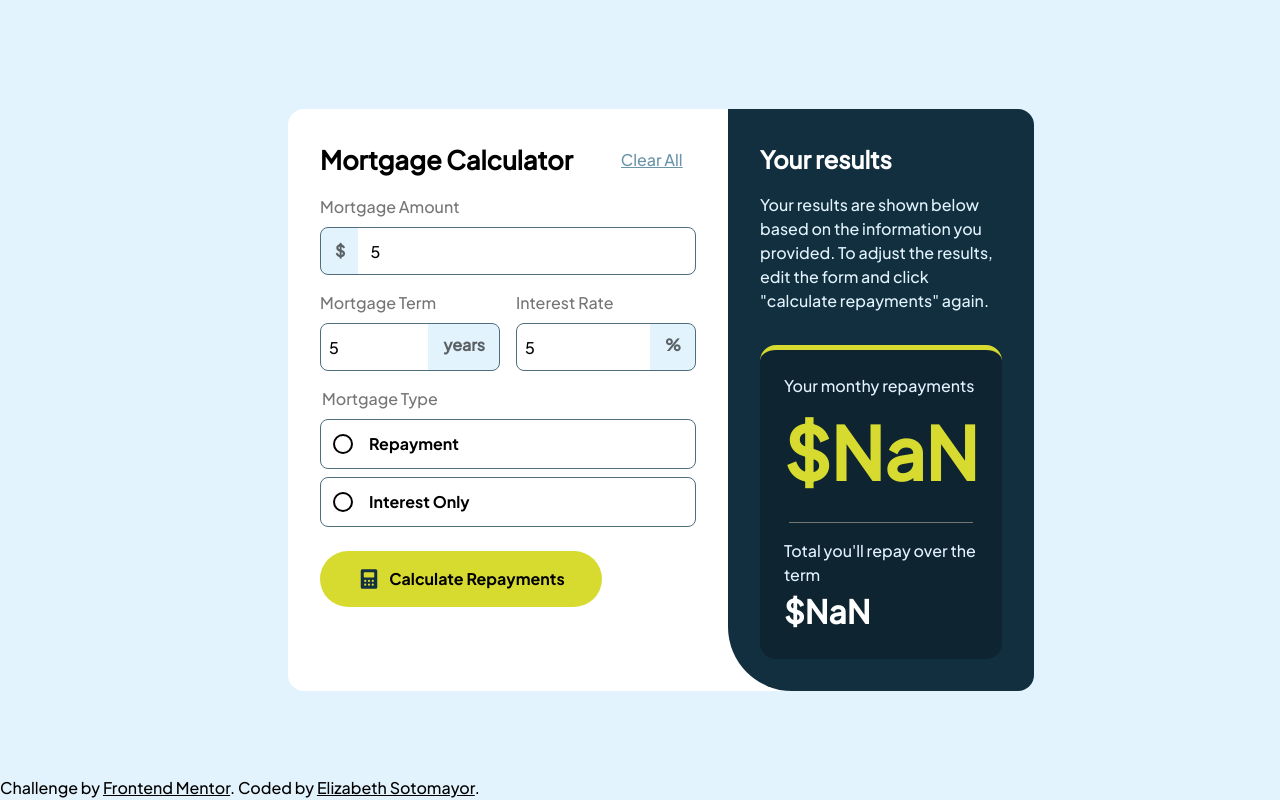
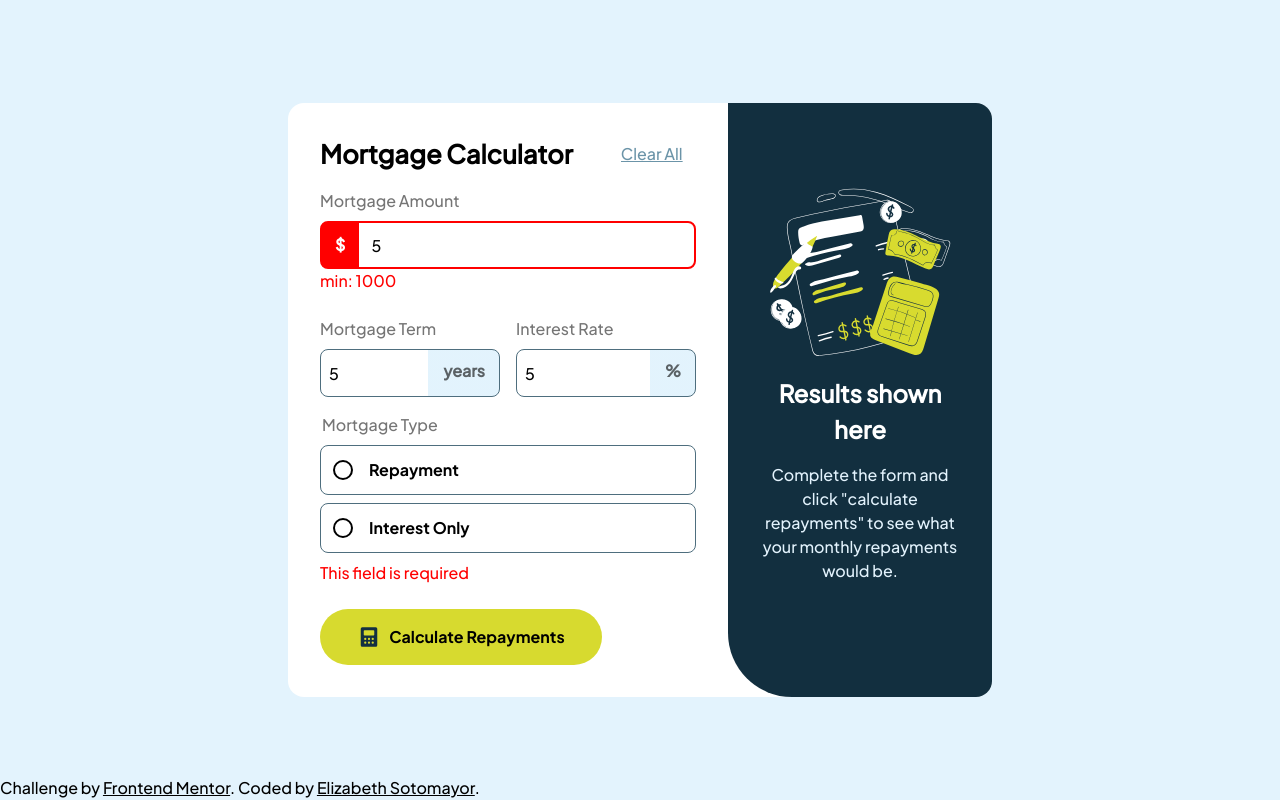
Before and after one commit to elizabethrsotomayor/mortgage-repayment-calculator-main, a React (Vite) app: page / in a window 1280 px wide. Both pictures are taken after typing "5", "5", "5" into the empty fields and a click on the button "Calculate Repayments". Built offline with nearby package versions, Linux system fonts and the light colour scheme.

Commit message:
fix custom input validation using react-hook-form

```diff
--- a/package.json
+++ b/package.json
@@ -10,6 +10,7 @@
     "preview": "vite preview"
   },
   "dependencies": {
+    "animated-number-react": "^0.1.2",
     "react": "^18.3.1",
     "react-dom": "^18.3.1",
     "react-hook-form": "^7.53.0"
--- a/src/Calculator.css
+++ b/src/Calculator.css
@@ -276,16 +276,16 @@ input[type=number]::-webkit-outer-spin-button {
     }
 
     /* CUSTOM INPUT VALIDATION ON DESKTOP */
-    .text-field:user-invalid {
+    /* .text-field:user-invalid {
         border: 2px solid red;
-    }
+    } */
 
     /* TODO: Figure out how to turn static overlay label white when invalid input */
     /* .static-overlay-labels:has(+ .text-field:user-invalid) {
         color: white !important;
     } */
 
-    .error-label {
+    /* .error-label {
         color: white !important
     }
     .error_p {
@@ -318,10 +318,40 @@ input[type=number]::-webkit-outer-spin-button {
     .text-field-rate:user-invalid {
         border: 2px solid red;
         background-image: linear-gradient(to right, white 0 75%, red 50% 100%);
-    }
+    } */
 
     /* .radio-btns:user-invalid + span::after {
         color: red;
         content: "This field is required";
     } */
+
+    .error-p {
+        display: block;
+        color: red;
+        margin-bottom: 0.5rem;
+    }
+
+    .error-label::after {
+        color: white;
+    }
+
+    .error-input {
+        border: 2px solid red;
+    }
+
+    .error-input:focus {
+        border: 2px solid red;
+    }
+
+    .text-field-amount.error-input, .text-field-amount.error-input:focus {
+        background-image: linear-gradient(to right, red 0% 10%, white 10% 100%);
+    }
+
+    .text-field-term.error-input, .text-field-term.error-input:focus {
+        background-image: linear-gradient(to right, white 0 60%, red 50% 100%);
+    }
+
+    .text-field-rate.error-input, .text-field-rate.error-input:focus {
+        background-image: linear-gradient(to right, white 0 75%, red 50% 100%);
+    }
 }
--- a/src/Calculator.jsx
+++ b/src/Calculator.jsx
@@ -1,45 +1,45 @@
 import './Calculator.css';
 import Icon from '../assets/images/icon-calculator.svg'
+import Results from './Results';
 import { useForm } from 'react-hook-form';
+import { useState, useEffect } from 'react';
 
-function Calculator({submitted, setSubmit, mortgageAmt, setMortgageAmt, term, setTerm, rate, setRate, type, setMortgageType, monthlyTotal, setMonthlyTotal, totalRepayment, setTotalRepayment}) {
-  // const {
-  //   register,
-  //   handleSubmit,
-  //   formState: { errors },
-  //   reset
-  // } = useForm();
+function Calculator() {
+
+  const [inputs, setInputs] = useState("");
+
+  const {
+    register,
+    handleSubmit,
+    formState: { errors },
+    watch,
+    reset
+  } = useForm();
+
+  const selectedValue = watch('mortgageType');
 
   // Handle submission of calculator form
-  const handleSubmit = (event) => {
-    event.preventDefault();
-    setSubmit(true);
-
-    let monthlyPayment;
-    const interestRatePercent = rate / 100;
-
-    if (type === "repayment"){
-      monthlyPayment = (mortgageAmt * (interestRatePercent / 12)) / (1 - Math.pow((1 + (interestRatePercent / 12)), -12*term));
-    } else if (type === "interest-only") {
-      monthlyPayment = (mortgageAmt * interestRatePercent) / 12
-    }
-
-    let repayTotal = (monthlyPayment * 12) * term;
-
-    monthlyTotal = setMonthlyTotal(monthlyPayment);
-    totalRepayment = setTotalRepayment(repayTotal);
+  const submitForm = (data) => {
+    // console.log(data);
+    setInputs(data);
   }
 
+  useEffect(() => {
+    console.log(inputs);
+  }, [inputs]);
+
   const resetForm = () => {
-    setSubmit(false);
-    setMortgageAmt("");
-    setTerm("");
-    setRate("");
-    setMortgageType("");
+    setInputs({});
+    reset({
+      amount: '',
+      term: '',
+      interest: '',
+      mortgageType: ''
+    })
   }
 
-  return (
-    <>
+    return (
+      <>
       <div className="calculator-container">
 
         <div className="heading-clear-container">
@@ -47,77 +47,86 @@ function Calculator({submitted, setSubmit, mortgageAmt, setMortgageAmt, term, se
           <input type="reset" value="Clear All" onClick={resetForm} className='clear-all-btn'/>
         </div>
 
-        <form onSubmit={handleSubmit} action="javascript:void(0);" method="get" className="mortgage-form">
+        <form onSubmit={handleSubmit(data => submitForm(data))} action={void(0)} method="get" className="mortgage-form">
 
           <div className="form-section">
             <label htmlFor="mortgage-amount" className="form-labels">Mortgage Amount</label>
-            <label data-domain="$" className="static-overlay-labels mortgage-amount-label">
+            <label data-domain="$" className={errors.amount ? "static-overlay-labels mortgage-amount-label error-label" : "static-overlay-labels mortgage-amount-label"}>
             <input
               type="number"
-              className="text-fields text-field-amount"
+              className={errors.amount ? 'text-fields text-field-amount error-input' : "text-fields text-field-amount"}
               id="mortgage-amount"
-              value={mortgageAmt}
-              onChange={(e) => setMortgageAmt(e.target.value)}
-              required />
-            <span></span>
+              {...register('amount', { required: true, min: 1000, max: 2000000 })} />
             </label>
+            {
+              errors.amount?.type === 'required' && <p className='error-p'>This field is required</p>
+            }
+            {
+              errors.amount?.type === 'max' && <p className='error-p'>max: 2000000</p>
+            }
+            {
+              errors.amount?.type === 'min' && <p className='error-p'>min: 1000</p>
+            }
           </div>
 
           <div className="term-rate-container">
             <div className="form-section">
               <label htmlFor="mortgage-term" className="form-labels">Mortgage Term</label>
-              <label data-domain="years" className="static-overlay-labels term-rate-label">
+              <label data-domain="years" className={errors.term ? "static-overlay-labels term-rate-label error-label" : "static-overlay-labels term-rate-label"}>
               <input
                 type="number"
-                className="text-fields text-field-term"
+                className={errors.term ? "text-fields text-field-term error-input" : "text-fields text-field-term"}
                 id="mortgage-term"
-                value={term}
-                onChange={(e) => setTerm(e.target.value)}
-                required/>
-              <span></span>
+                {...register('term', { required: true, min: 5, max: 40 })} />
               </label>
+              {
+                errors.term && <p className='error-p'>This field is required</p>
+              }
             </div>
+
             <div className="form-section">
               <label htmlFor="interest-rate" className="form-labels">Interest Rate</label>
-              <label data-domain="%" className="static-overlay-labels term-rate-label rate-label">
+              <label data-domain="%" className={errors.term ? "static-overlay-labels term-rate-label rate-label error-label" : "static-overlay-labels term-rate-label rate-label"}>
               <input
                 type="number"
-                className="text-fields text-field-term text-field-rate"
+                className={errors.interest ? "text-fields text-field-term text-field-rate error-input" : "text-fields text-field-term text-field-rate"}
                 id="interest-rate"
-                value={rate}
-                onChange={(e) => setRate(e.target.value)}
-                required/>
-              <span></span>
+                step='0.01'
+                {...register('interest', { required: true, min: 1, max: 11 })} />
               </label>
+              {
+                errors.interest && <p className='error-p'>This field is required</p>
+              }
             </div>
           </div>
 
           <div className="form-section">
             <fieldset className='mortgage-type-radio-btns'>
               <legend className="form-labels">Mortgage Type</legend>
-              <div className={type === "repayment" ? "radio-btns radio-btn-active" : "radio-btns"}>
+              <div className={selectedValue === "repayment" ? "radio-btns radio-btn-active" : "radio-btns"}>
                 <input
                   type="radio"
                   name="mortgage-type"
                   value="repayment"
-                  className={type === "repayment" ? "active-radio" : ""}
-                  onChange={(e) => setMortgageType(e.target.value)}
-                  checked={type === "repayment"}
-                  id="repayment" />
+                  className={selectedValue === "repayment" ? "active-radio" : ""}
+                  id="repayment"
+                  {...register('mortgageType', { required: true })} />
                 <label htmlFor='repayment' className="mortgage-type-label"> Repayment</label>
               </div>
-              <div className={type === "interest-only" ? "radio-btns radio-btn-active" : "radio-btns"}>
+              <div className={selectedValue === "interest-only" ? "radio-btns radio-btn-active" : "radio-btns"}>
                 <input
                   type="radio"
                   name="mortgage-type"
                   value="interest-only"
-                  className={type === "interest-only" ? "active-radio" : ""}
-                  onChange={(e) => setMortgageType(e.target.value)}
-                  checked={type === "interest-only"}
-                  id="interest-only" />
+                  className={selectedValue === "interest-only" ? "active-radio" : ""}
+                  id="interest-only"
+                  {...register('mortgageType', { required: true })} />
                 <label htmlFor='interest-only' className='mortgage-type-label'> Interest Only</label>
               </div>
             </fieldset>
+            {
+              errors.mortgageType && <p className="error-p">This field is required</p>
+            }
           </div>
 
           <div className="form-section">
@@ -129,6 +138,9 @@ function Calculator({submitted, setSubmit, mortgageAmt, setMortgageAmt, term, se
         </form>
 
       </div>
+      <div className="right-container">
+        <Results inputs={inputs}/>
+      </div>
     </>
   )
 }
--- a/src/Card.jsx
+++ b/src/Card.jsx
@@ -1,36 +1,11 @@
 import Calculator from "./Calculator"
-import Results from "./Results"
-import { useState } from "react"
 import "./Card.css"
 
 function Card() {
-  const [submitted, setSubmitted] = useState(false);
-  const [mortgageAmount, setMortgageAmount] = useState("");
-  const [mortgageTerm, setMortgageTerm] = useState("");
-  const [interestRate, setInterestRate] = useState("");
-  const [mortgageType, setType] = useState();
-  const [monthlyTotal, setMonthlyTotal] = useState();
-  const [totalRepayment, setTotalRepayment] = useState();
-
   return (
     <>
       <div role="main" className='card'>
-        <Calculator
-          submitted={submitted}
-          setSubmit={setSubmitted}
-          mortgageAmt={mortgageAmount}
-          setMortgageAmt={setMortgageAmount}
-          term={mortgageTerm}
-          setTerm={setMortgageTerm}
-          rate={interestRate}
-          setRate={setInterestRate}
-          type={mortgageType}
-          setMortgageType={setType}
-          monthlyTotal={monthlyTotal}
-          setMonthlyTotal={setMonthlyTotal}
-          totalRepayment={totalRepayment}
-          setTotalRepayment={setTotalRepayment} />
-        <Results submitted={submitted} monthlyTotal={monthlyTotal} totalRepayment={totalRepayment}/>
+        <Calculator />
       </div>
       <footer role="contentinfo">
       <div className="attribution">
--- a/src/Results.css
+++ b/src/Results.css
@@ -64,6 +64,7 @@
 @media screen and (min-width: 52rem) {
     .results {
         border-radius: 0 1rem 1rem 4rem;
+        height: 100%;
     }
 
     .results-empty {
--- a/src/Results.jsx
+++ b/src/Results.jsx
@@ -1,7 +1,26 @@
 import './Results.css'
+import AnimatedNumber from "animated-number-react";
 import EmptyImg from '../assets/images/illustration-empty.svg';
 
-function Results({submitted, monthlyTotal, totalRepayment}) {
+function Results({inputs}) {
+
+  const calculateMonthlyPayment = () => {
+    let monthlyPayment;
+    const interestRatePercent = inputs.interest / 100;
+
+    if (inputs.mortgageType === "repayment"){
+      monthlyPayment = (inputs.amount * (interestRatePercent / 12)) / (1 - Math.pow((1 + (interestRatePercent / 12)), -12*inputs.term));
+    } else if (inputs.mortgageType === "interest-only") {
+      monthlyPayment = (inputs.amount * interestRatePercent) / 12
+    }
+
+    return monthlyPayment;
+  }
+
+  const calcRepayment = () => {
+    let monthly = calculateMonthlyPayment();
+    return (monthly * 12) * inputs.term;
+  }
 
   function numberWithCommas(x) {
     return x.toString().replace(/\B(?=(\d{3})+(?!\d))/g, ",");
@@ -9,20 +28,20 @@ function Results({submitted, monthlyTotal, totalRepayment}) {
 
   return (
     <>
-      <div style={{display: submitted ? "none" : "block"}} className="results results-empty">
+      <div style={{display: inputs.amount ? "none" : "block"}} className="results results-empty">
         <img src={EmptyImg} alt="Results empty image" className='results-empty-img'/>
         <h2 className='results-heading' id="results-empty-heading">Results shown here</h2>
         <p className='results-paragraph' id="results-empty-paragraph">Complete the form and click "calculate repayments" to see what your monthly repayments would be.</p>
       </div>
-      <div style={{display: submitted ? "block" : "none"}} className='results results-populated'>
+      <div style={{display: inputs.amount ? "block" : "none"}} className='results results-populated'>
         <h2 className='results-heading'>Your results</h2>
         <p className='results-paragraph results-paragraph-populated'>Your results are shown below based on the information you provided. To adjust the results, edit the form and click "calculate repayments" again.</p>
         <div className="results-display">
           <span className="results-paragraph">Your monthy repayments</span>
-          <h3 className='total-display'>${numberWithCommas((Math.round(monthlyTotal * 100) / 100).toFixed(2))}</h3>
+          <h3 className='total-display'>${numberWithCommas((Math.round(calculateMonthlyPayment() * 100) / 100).toFixed(2))}</h3>
           <hr className='results-divider'/>
           <span className='results-paragraph'>Total you'll repay over the term</span>
-          <h4 className='results-total'>${numberWithCommas((Math.round(totalRepayment * 100) / 100).toFixed(2))}</h4>
+          <h4 className='results-total'>${numberWithCommas((Math.round(calcRepayment() * 100) / 100).toFixed(2))}</h4>
         </div>
       </div>
     </>
```
Also changed, not shown: 1 other file (tests, documents, lock files or other folders).
